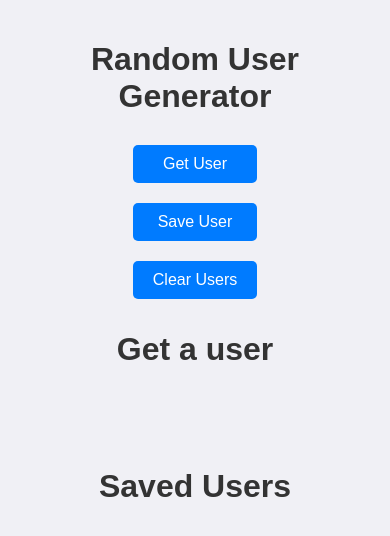
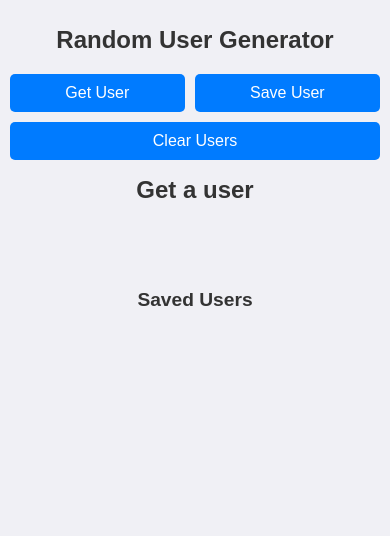
Before and after one commit to v-dav/random-user-generator, a plain HTML site: page index.html in a window 390 px wide. Both pictures are taken after a click on the button "Save User". Drawn offline with Linux system fonts and the light colour scheme.

Commit message:
Update index.html: make the app responsive

```diff
--- a/index.html
+++ b/index.html
@@ -3,7 +3,8 @@
 
 <head>
 	<meta charset="utf-8">
-	<title>Hello, World!</title>
+	<meta name="viewport" content="width=device-width, initial-scale=1">
+	<title>Hello, User!</title>
 	<style>
 		body {
 		    font-family: Arial, sans-serif;
@@ -18,19 +19,30 @@
 
 		h1 {
 		    margin-bottom: 20px;
-			font-size: 2em;
+		    font-size: clamp(1.5rem, 5vw, 2em);
 		    color: #333;
+		    text-align: center;
+		}
+
+		.buttons {
+		    display: flex;
+		    flex-wrap: wrap;
+		    justify-content: center;
+		    gap: 10px;
+		    width: 100%;
+		    max-width: 400px;
 		}
 
 		button {
 		    padding: 10px 20px;
-			margin: 10px;
 		    font-size: 1em;
 		    color: #fff;
 		    background-color: #007bff;
 		    border: none;
 		    border-radius: 5px;
 		    cursor: pointer;
+		    flex: 1 1 auto;
+		    min-width: 120px;
 		}
 
 		button:hover {
@@ -64,17 +76,21 @@
 		h2 {
 		    font-size: 1.5em;
 		    margin: 10px 0;
+		    text-align: center;
 		}
 
 		p {
 		    margin: 5px 0;
 		    font-size: 0.9em;
 		    color: #666;
+		    text-align: center;
+		    word-break: break-word;
 		}
 
 		.toast {
 		    visibility: hidden;
 		    min-width: 200px;
+		    max-width: 90%;
 		    margin-left: -100px;
 		    background-color: #333;
 		    color: #fff;
@@ -99,7 +115,6 @@
 		    background-color: transparent;
 		    border: none;
 		    box-shadow: none;
-
 		}
 
 		.saved {
@@ -110,19 +125,24 @@
 
 		.saved h3 {
 		    margin-bottom: 20px;
-			font-size: 2em;
+		    font-size: clamp(1.2rem, 4vw, 2em);
 		    color: #333;
 		    margin-top: 0;
+		    text-align: center;
 		}
 
 		@media (max-width: 460px) {
-			.buttons {
-				display: flex;
-				flex-direction: column;
+		    body {
+			padding: 10px;
 		    }
 
-			h1 {
-				text-align: center;
+		    .user,
+		    .saved {
+			padding: 15px;
+		    }
+
+		    p {
+			font-size: 0.8em;
 		    }
 		}
 	    </style>
```
Lines whose indentation alone changed are shown as unchanged.
